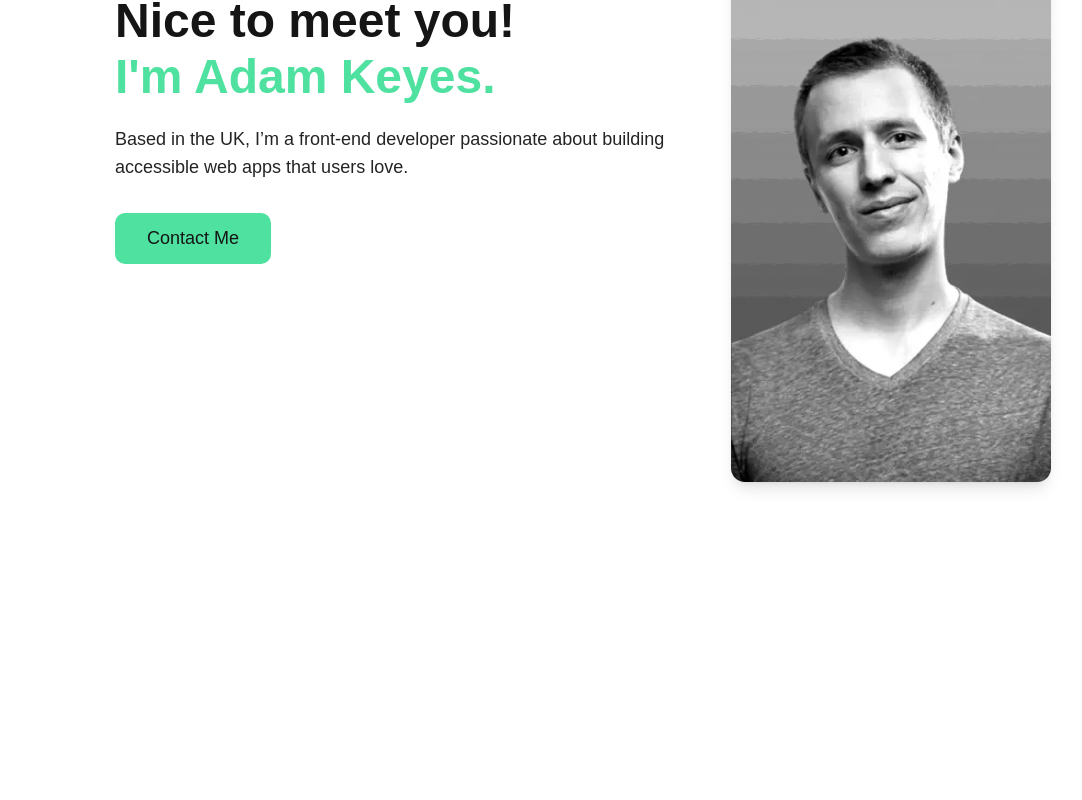
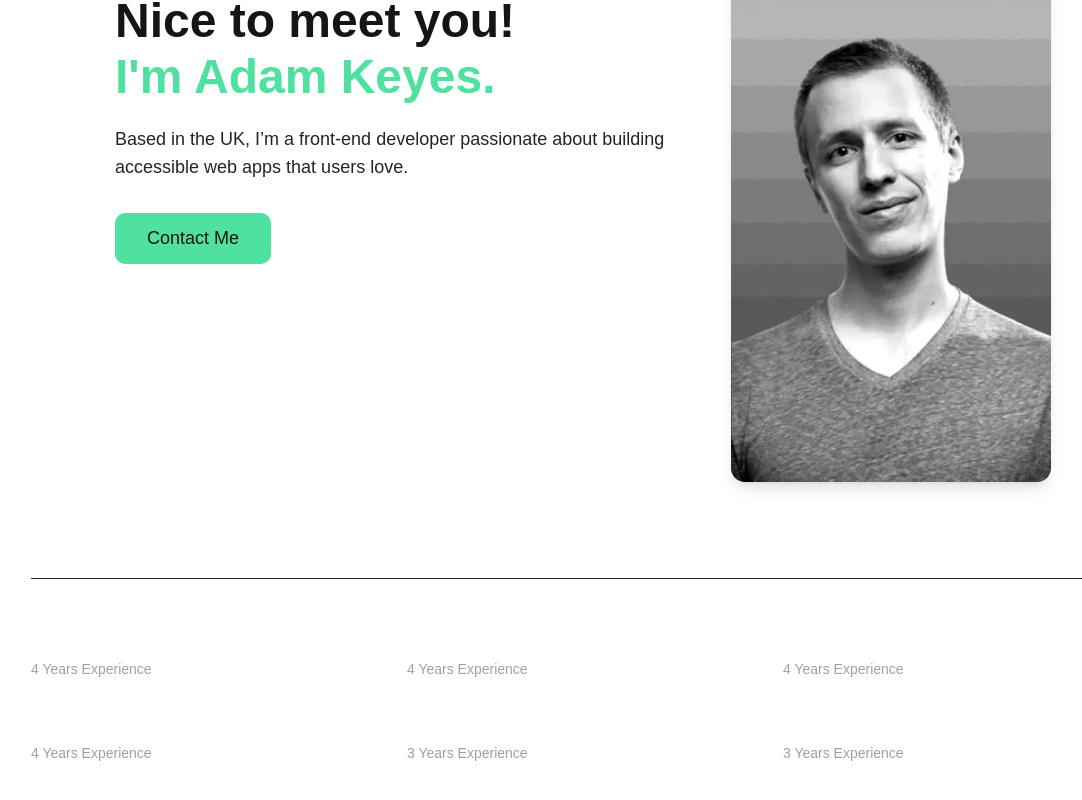
Before and after one commit to Skyz03/Vite-Developer-Portfolio, a React (Vite) app: page / in a window 1280 px wide. Shown: the part 270-1070 px from the top of the page, without its empty margins (57-1139 px from the left). Before the commit the page ends 800 px from the top, so only its background shows below. Built offline with nearby package versions, Linux system fonts and the light colour scheme.

Commit message:
skills section added

```diff
--- a/src/App.jsx
+++ b/src/App.jsx
@@ -1,10 +1,12 @@
 import { useState } from "react";
 import Hero from "./components/Hero";
+import Skills from "./components/Skills";
 
 function App() {
   return (
     <>
       <Hero />
+      <Skills />
     </>
   );
 }
--- /dev/null
+++ b/src/components/Skills.jsx
@@ -0,0 +1,27 @@
+import React from 'react'
+
+function Skills() {
+    const items = [
+        ['HTML', '4 Years Experience'],
+        ['CSS', '4 Years Experience'],
+        ['Javascript', '4 Years Experience'],
+        ['Accessibility', '4 Years Experience'],
+        ['React', '3 Years Experience'],
+        ['Sass', '3 Years Experience']
+    ]
+    return (
+        <section className="max-w-6xl mx-auto px-6 py-12 text-white">
+            <div className="border-t border-gray-800 pt-10">
+                <div className="grid grid-cols-1 md:grid-cols-3 gap-6">
+                    {items.map((it, idx) => (
+                        <div key={idx} className="animate-fadeIn">
+                            <h3 className="text-2xl font-bold">{it[0]}</h3>
+                            <p className="text-gray-400 text-sm mt-2">{it[1]}</p>
+                        </div>
+                    ))}
+                </div>
+            </div>
+        </section>
+    )
+}
+export default Skills
```
